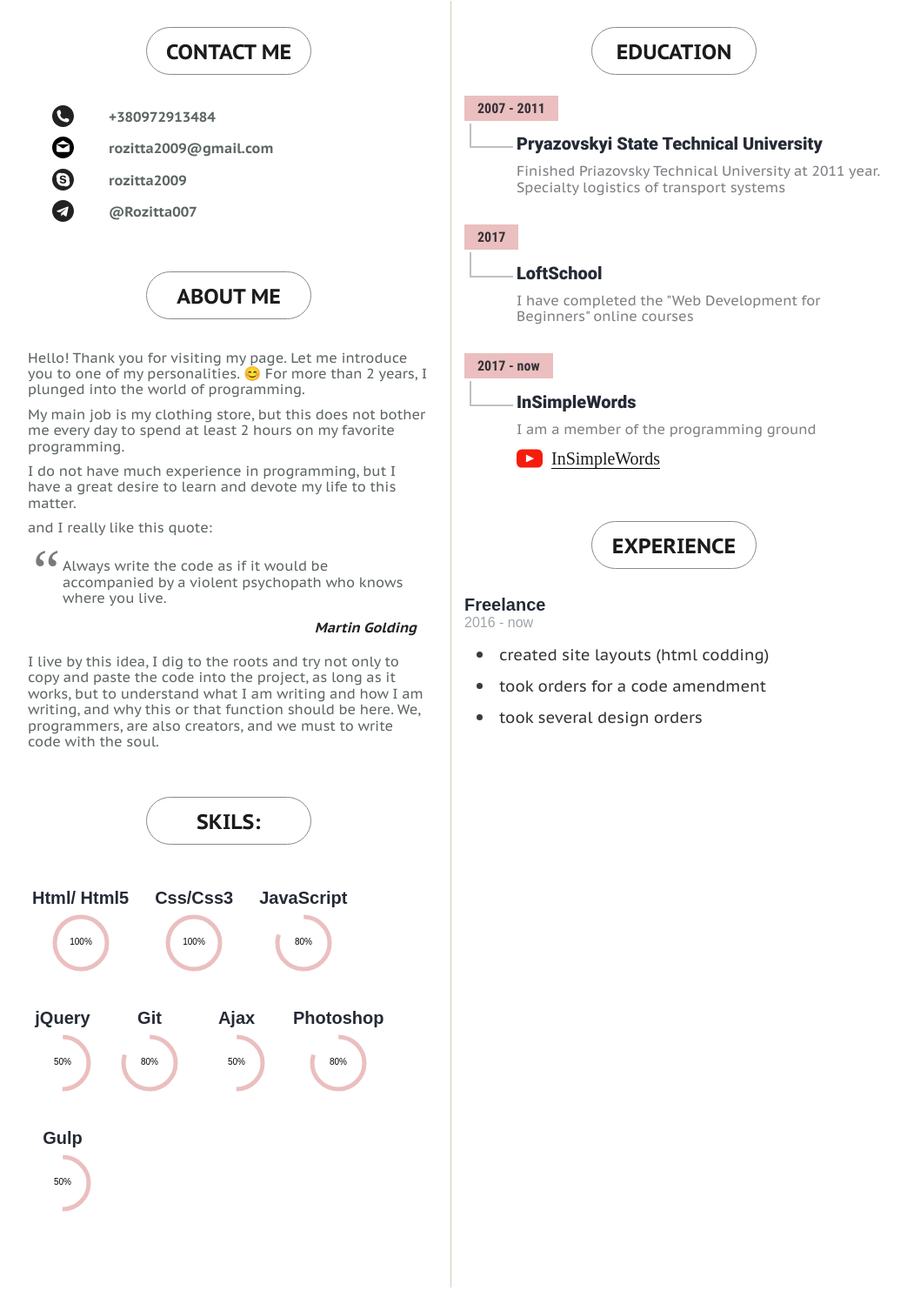
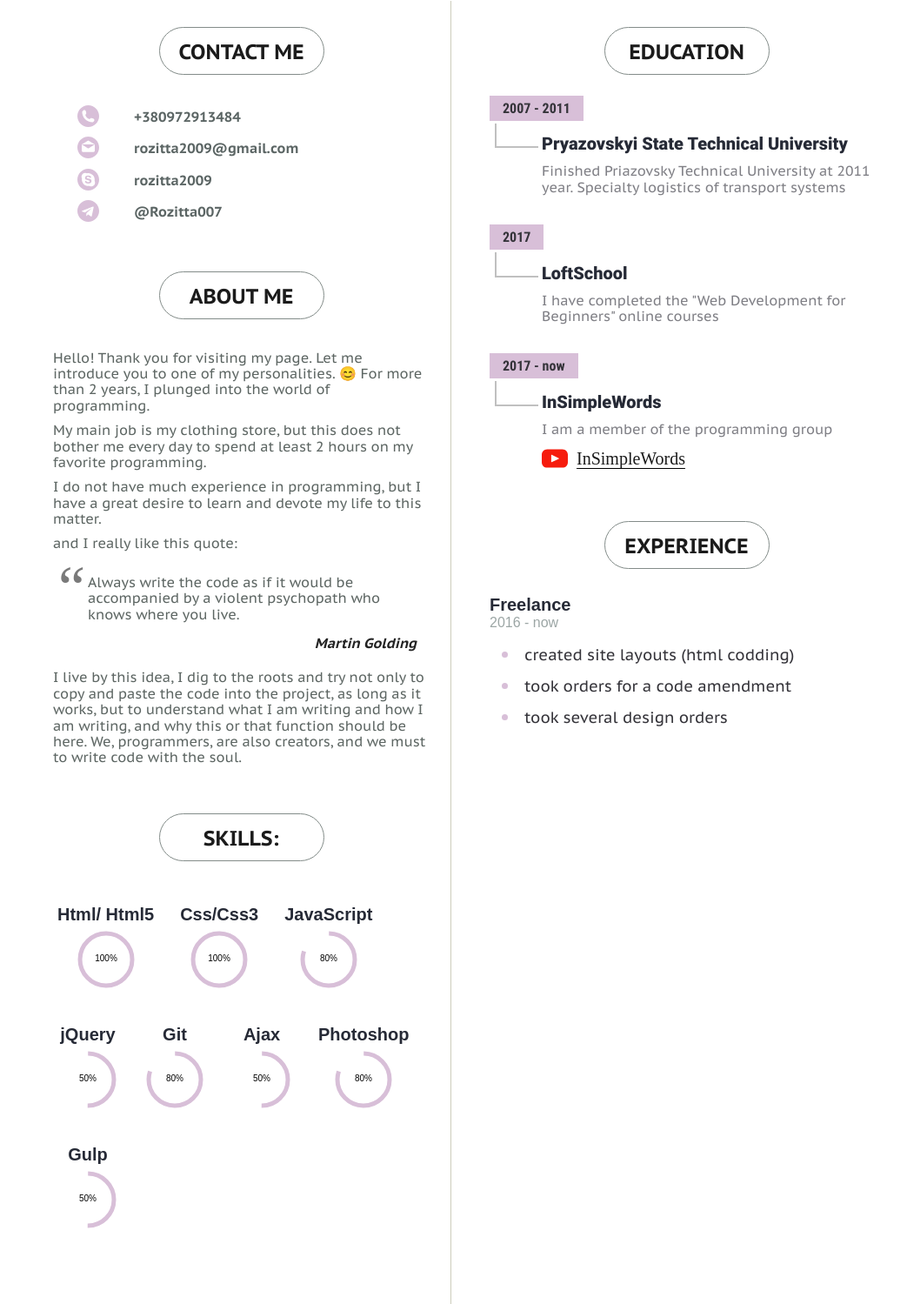
Before and after one commit to Rozitta/rsschool-2019Q1-cv, a website: page index.html in a window 1280 px wide. Shown: the part 859-2358 px from the top of the page at 87% size, without its empty margins (121-1164 px from the left). Drawn offline with Linux system fonts and the light colour scheme; a web font is replaced by a local one.

Commit message:
refactor: modified colors of document

```diff
--- a/css/style.css
+++ b/css/style.css
@@ -352,6 +352,7 @@ blockquote::before {
 /* section experience  */
 .information-block {
   margin-bottom: 50px;
+  padding-left: 29px;
 }
 
 .experience-head {
@@ -392,7 +393,7 @@ blockquote::before {
   width: 7px;
   height: 7px;
 
-  background-color: #3b3b3b;
+  background-color: #D8BFD8;
   border-radius: 50%;
 }
 
@@ -405,7 +406,7 @@ blockquote::before {
     color: #343339;
     min-height: 50px;
     width: auto;
-    background-color: #ebbfbf;
+    background-color: #D8BFD8;
     padding: 5px 15px;
     position: relative
 }
--- a/index.html
+++ b/index.html
@@ -33,7 +33,7 @@
                            Created by potrace 1.15, written by Peter Selinger 2001-2017
                            </metadata>
                            <g transform="translate(0.000000,1200.000000) scale(0.100000,-0.100000)"
-                           fill="#ff0000" stroke="none">
+                           fill="#D8BFD8" stroke="none">
                            <path d="M5716 10369 c-257 -26 -545 -92 -772 -175 -281 -104 -616 -294 -854
                            -484 -135 -108 -352 -325 -460 -460 -225 -281 -412 -629 -520 -965 -141 -442
                            -177 -951 -99 -1388 62 -346 189 -698 354 -982 26 -44 59 -102 73 -130 14 -27
@@ -88,7 +88,7 @@
                             <figure class="contact-list">
                                 <svg version="1.1" xmlns="http://www.w3.org/2000/svg"
                                     xmlns:xlink="http://www.w3.org/1999/xlink" x="0px" y="0px" width="25" height="25"
-                                    fill="#222222" viewbox="0 0 485.213 485.212"
+                                    fill="#D8BFD8" viewbox="0 0 485.213 485.212"
                                     style="enable-background:new 0 0 485.213 485.212;" xml:space="preserve">
                                     <g>
                                         <path d="M242.607,0C108.629,0,0.001,108.628,0.001,242.606c0,133.976,108.628,242.606,242.606,242.606
@@ -137,7 +137,7 @@
                         <div class="contact-item-block">
                             <figure class="contact-list">
                                 <svg version="1.1" id="Layer_1" xmlns="http://www.w3.org/2000/svg"
-                                    xmlns:xlink="http://www.w3.org/1999/xlink" x="0" y="0" width="25" height="25"
+                                    xmlns:xlink="http://www.w3.org/1999/xlink" x="0" y="0" width="25" height="25" fill="#D8BFD8"
                                     viewBox="0 0 299.997 299.997" style="enable-background:new 0 0 299.997 299.997;"
                                     xml:space="preserve">
                                     <g>
@@ -190,7 +190,7 @@
                         </div>
                         <div class="contact-item-block">
                             <figure class="contact-list">
-                                <svg height="25" width="25" viewbox="0 0 512 512" fill="#222222"
+                                <svg height="25" width="25" viewbox="0 0 512 512" fill="#D8BFD8"
                                     xmlns="http://www.w3.org/2000/svg">
                                     <path
                                         d="m284.4375 237.761719-35.203125-7.8125c-13.390625-3.050781-28.804687-7.082031-28.804687-19.707031 0-12.652344 10.8125-21.492188 30.332031-21.492188 39.339843 0 35.746093 27.035156 55.277343 27.035156 10.277344 0 19.273438-6.042968 19.273438-16.433594 0-24.246093-38.804688-42.441406-71.722656-42.441406-35.734375 0-73.789063 15.175782-73.789063 55.59375 0 19.464844 6.953125 40.171875 45.257813 49.777344l47.5625 11.875c14.394531 3.546875 17.996094 11.644531 17.996094 18.949219 0 12.148437-12.066407 24.015625-33.925782 24.015625-42.699218 0-36.773437-32.859375-59.65625-32.859375-10.28125 0-17.742187 7.082031-17.742187 17.1875 0 19.703125 23.921875 45.996093 77.398437 45.996093 50.878906 0 76.089844-24.523437 76.089844-57.367187 0-21.207031-9.777344-43.722656-48.34375-52.316406zm0 0" />
@@ -204,7 +204,7 @@
 
                         <div class="contact-item-block">
                             <figure class="contact-list">
-                                <svg enable-background="new 0 0 24 24" fill="#222222" height="25" width="25"
+                                <svg enable-background="new 0 0 24 24" fill="#D8BFD8" height="25" width="25"
                                     viewbox="0 0 24 24" xmlns="http://www.w3.org/2000/svg">
                                     <path
                                         d="m12 24c6.629 0 12-5.371 12-12s-5.371-12-12-12-12 5.371-12 12 5.371 12 12 12zm-6.509-12.26 11.57-4.461c.537-.194 1.006.131.832.943l.001-.001-1.97 9.281c-.146.658-.537.818-1.084.508l-3-2.211-1.447 1.394c-.16.16-.295.295-.605.295l.213-3.053 5.56-5.023c.242-.213-.054-.333-.373-.121l-6.871 4.326-2.962-.924c-.643-.204-.657-.643.136-.953z" />
@@ -243,7 +243,7 @@
  <!-- section skils -->
  <section class="information-block">
         <div class="section-header">
-                <h2>Skils:</h2>
+                <h2>Skills:</h2>
             </div>
 
            <div class="skils block">
@@ -324,7 +324,7 @@
                         <span class="education-time">2017 - now</span>
                         <div class="education-desc-block">
                             <p class="education-place">InSimpleWords</p>
-                            <p class="education-specialization"> I am a member of the programming ground
+                            <p class="education-specialization"> I am a member of the programming group
                                 <div class="insimplewords-block">
                                     <figure class="contact-list">
                                         <svg version="1.1" width="30" height="30" xmlns="http://www.w3.org/2000/svg"
--- a/js/main.js
+++ b/js/main.js
@@ -142,7 +142,7 @@ function startSkillScript(){
       var self = this;
       self.timer = setInterval(function() {
         self.run();
-      }, 2);
+      }, .6);
     },
     run: function() {
       var self = this;
@@ -151,7 +151,7 @@ function startSkillScript(){
       self.context.clearRect( 0, 0, self.width, self.height );
       self.context.lineWidth = 5;
       self.context.fillStyle = "#000";
-      self.context.strokeStyle = "#ebbfbf";
+      self.context.strokeStyle = "#D8BFD8";
       self.context.textAlign = "center";
       self.context.fillText( self.loaded + "%", self.width * .5, self.height * .5 + 2, self.width );
       self.context.beginPath();
```
